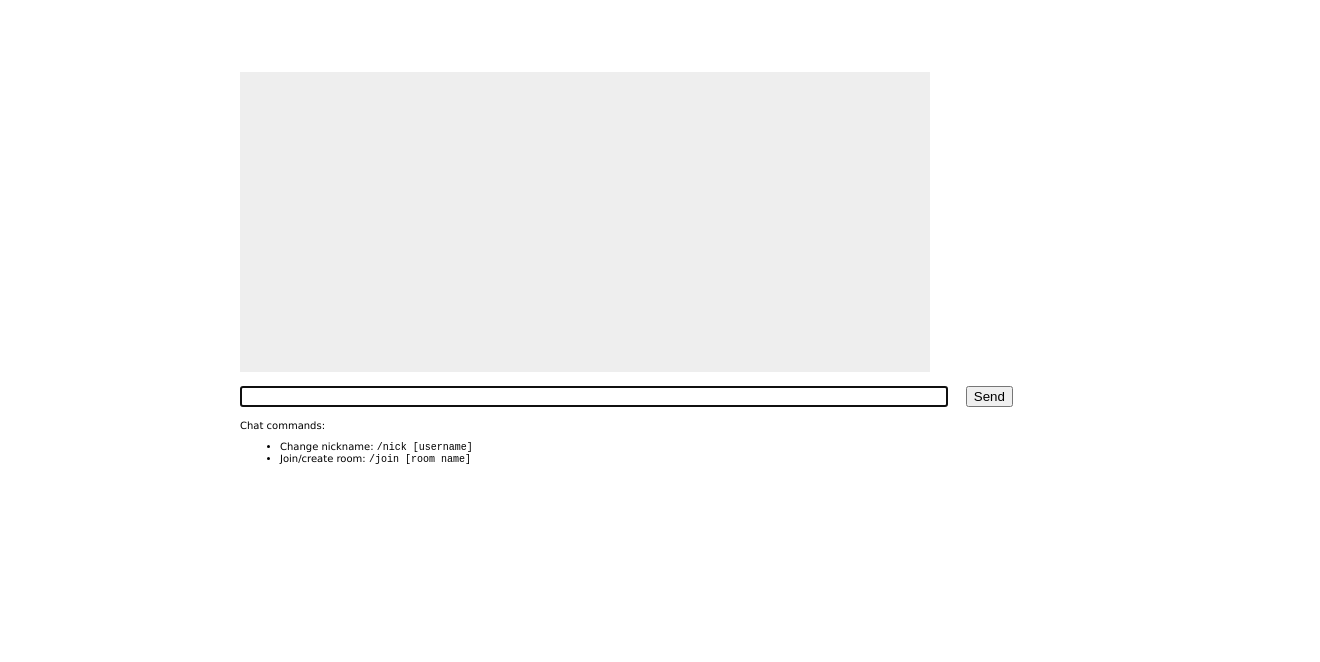
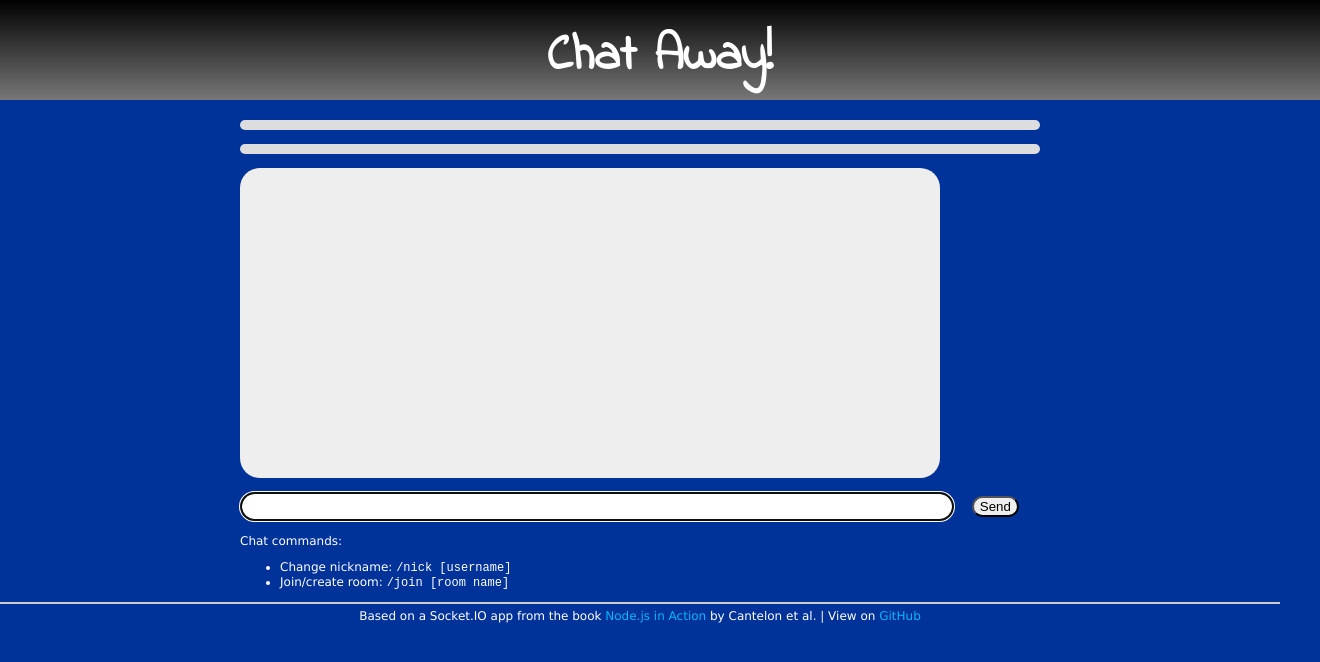
Before and after one commit to mgukowsky/chat_app, a website: page public/index.html in a window 1280 px wide. Shown: the whole page, 1320 px wide, since content can reach past the window. Drawn offline with nearby package versions, Linux system fonts and the light colour scheme; no server answers.

Commit message:
Update styling, add authoring footer

```diff
--- a/public/index.html
+++ b/public/index.html
@@ -5,6 +5,7 @@
 	<link rel='stylesheet' href='/stylesheets/style.css'></link>
 </head>
 <body>
+	<h1 id="title-bar">Chat Away!</h1>
 	<div id='content'>
 		<div id='room'></div>
 		<div id='name'></div>
@@ -24,6 +25,10 @@
 			</div>
 		</form>
 	</div>
+	<p id="footer">Based on a Socket.IO app from the book
+		<a src="http://www.manning.com/cantelon/">Node.js in Action</a>
+		by Cantelon et al. |
+		View on <a src="https://github.com/mgukowsky/chat_app/">GitHub</a></p>
 
 	<script src='/socket.io/socket.io.js' type='application/javascript'></script>
 	<script src='https://code.jquery.com/jquery-1.8.0.min.js'
--- a/public/stylesheets/style.css
+++ b/public/stylesheets/style.css
@@ -1,10 +1,42 @@
+@import url(http://fonts.googleapis.com/css?family=Indie+Flower);
+
+* {
+	border-radius: 20px;
+}
+
+html {
+	border-radius: 0px;
+}
+
 body {
-	padding: 50px;
+	margin: 0px;
 	font: 14px "Lucida Grande", Helvetica, Arial, sans-serif;
+	border: 0px solid #000;
+	border-radius: 0px;
+	background-color: #003399;
+	color: #000;
 }
 
 a {
 	color: #00B7FF;
+}
+
+input:hover, a:hover{
+	cursor: pointer;
+}
+
+#title-bar {
+	padding: 20px;
+	margin-top: 0px;
+	margin-bottom: 20px;
+	border-radius: 0px;
+	font-family: 'Indie Flower', cursive;
+	font-size: 50px;
+	text-align: center;
+	color: #FFF;
+	background: linear-gradient(#000, #777);
+	width: 100%;
+	height: 60px;
 }
 
 #content {
@@ -15,7 +47,9 @@ a {
 
 #room, #name {
 	background-color: #ddd;
+	padding: 5px;
 	margin-bottom: 1em;
+	text-align: center;
 }
 
 #messages {
@@ -23,6 +57,7 @@ a {
 	height: 300px;
 	overflow: auto;
 	background-color: #eee;
+	padding: 5px;
 	margin-bottom: 1em;
 	margin-right: 10px;
 }
@@ -35,19 +70,32 @@ a {
 }
 
 #room-list div {
-	border-bottom: 1px solid #eee;
+	border: 1px solid #EEE;
+	background-color:#FFFF00;
+	padding: 5px;
+	text-align: center;
 }
 
 #room-list div:hover {
-	background-color: #ddd;
+	background-color: #DDD;
+	cursor: pointer;
 }
 
 #send-message {
 	width: 700px;
 	margin-bottom: 1em;
 	margin-right: 1em;
+	padding: 5px;
 }
 
-#help {
-	font: 10px "Lucida Grande", Helvetica, Arial, sans-serif;
+#help, #footer {
+	font: 12px "Lucida Grande", Helvetica, Arial, sans-serif;
+	color: #FFF;
 }
+
+#footer {
+	border-top: 2px solid #CCC;
+	border-radius: 0px;
+	padding-top: 5px;
+	text-align: center;
+}
```
Also changed, not shown: README.md.
